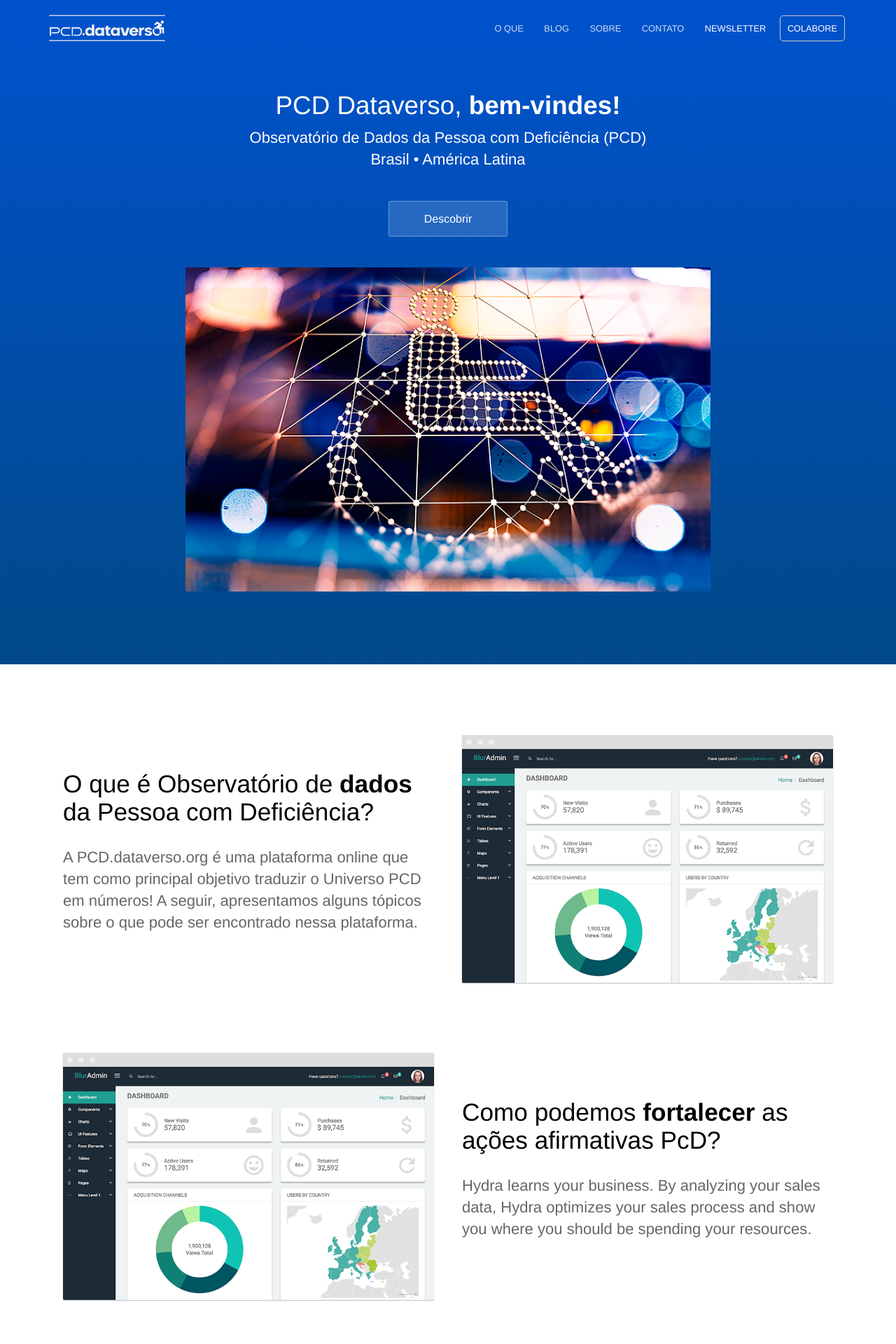
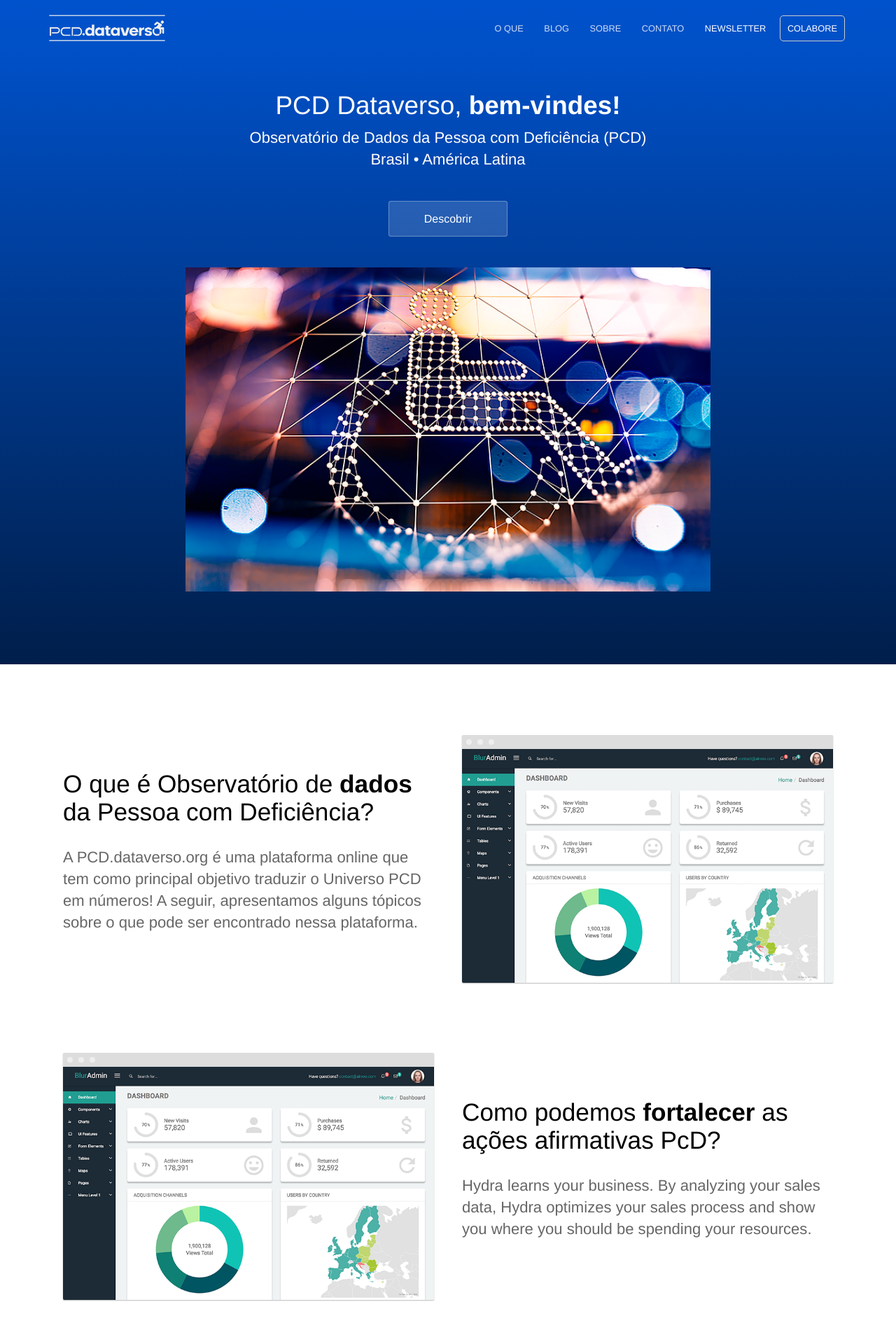
Before and after one commit to jornalistainclusivo/pcd.dataverso.org, a Jekyll site: the page built from index.html, in a window 1280 px wide. Shown: the top 1920 px of the page at 70% size. Built offline with Jekyll 4.4.1, drawn with Linux system fonts in a browser that asks for light colours.

Commit message:
secundary brand color

```diff
--- a/_sass/variables.scss
+++ b/_sass/variables.scss
@@ -1,5 +1,5 @@
 $brand-color: #0052cc;
-$secondary-brand-color: #014988;
+$secondary-brand-color: #001e4a;
 $middle-gradient-color: mix($brand-color, $secondary-brand-color, 95%);
 
 // Breakpoints
```
